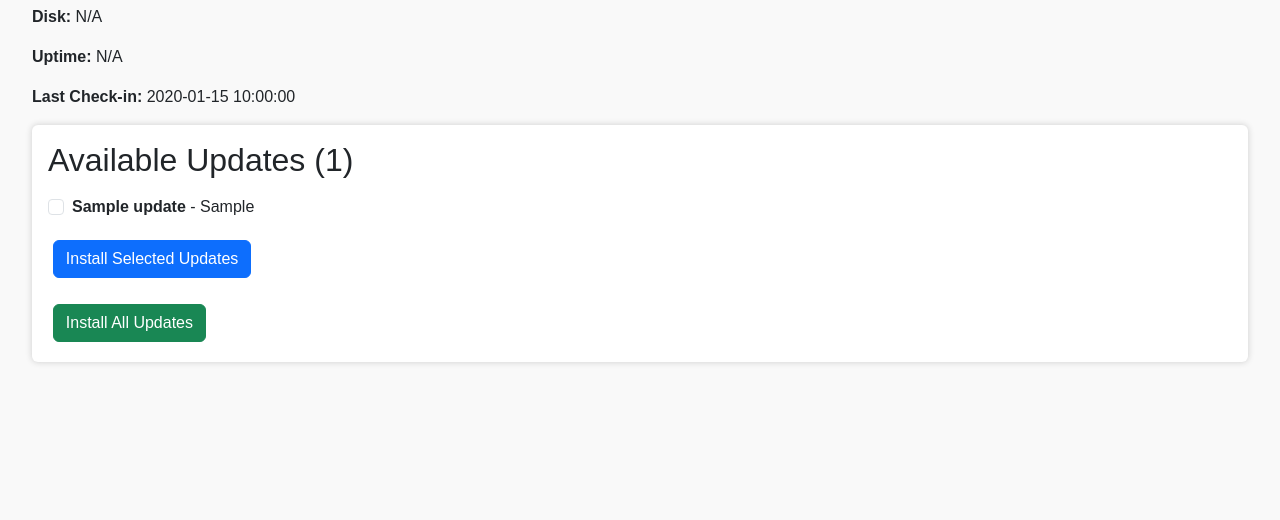
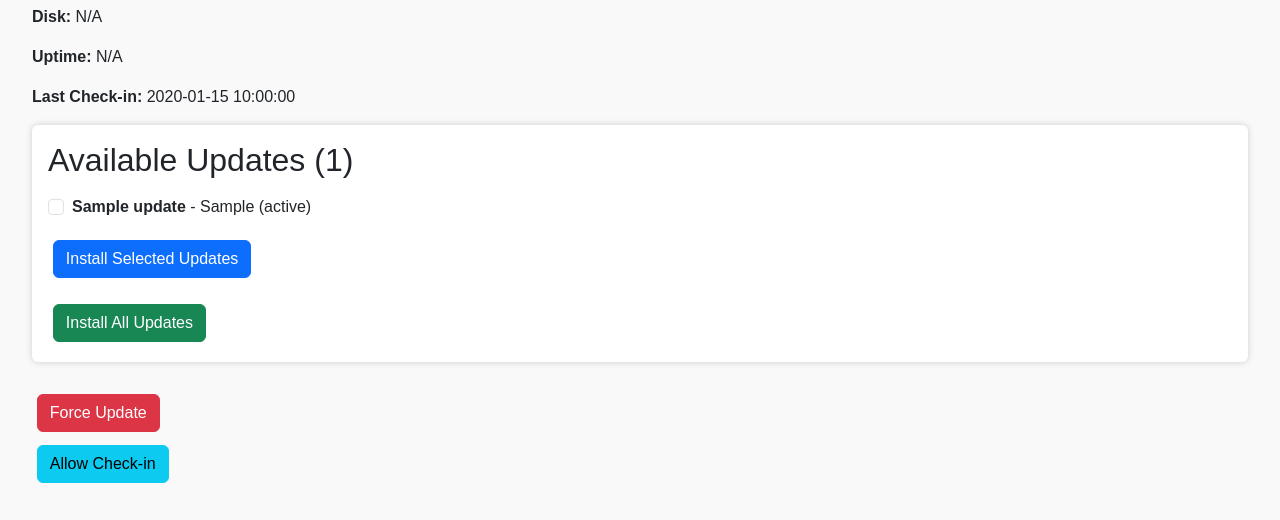
Before and after one commit to gitarman94/PatchPilot, a Flask app: template templates/client_detail.html in a window 1280 px wide. Shown: the part 310-830 px from the top of the page. Before the commit the page ends 674 px from the top, so only its background shows below. Run offline with Flask 3, Linux system fonts and the light colour scheme; the template is opened without the code that fills it: values that come from a table or form of the project are taken from there, others are empty; tables that the repository leaves empty hold one stand-in row (values such as "Sample post"); parts of the project's set-up code (start-up, migrations or seed data) failed here and were passed over.

Commit message:
Update client_detail.html

```diff
--- a/templates/client_detail.html
+++ b/templates/client_detail.html
@@ -19,6 +19,7 @@
             padding: 1em;
             border-radius: 6px;
             box-shadow: 0 0 6px #ccc;
+            margin-bottom: 1.5em;
         }
         .btn {
             margin: 0.3em;
@@ -75,6 +76,7 @@
                     <label class="form-check-label" for="update-{{ loop.index }}">
                         <strong>{{ update.title or update.kb_or_package }}</strong>
                         {% if update.severity %} - {{ update.severity }}{% endif %}
+                        {% if update.status %} ({{ update.status }}){% endif %}
                     </label>
                 </div>
                 {% endfor %}
@@ -94,11 +96,18 @@
     </div>
 
     {% if not client.approved %}
-        <form method="post" action="/approve/{{ client.id }}" style="margin-top:1em;">
+        <form method="post" action="/approve/{{ client.id }}">
             <button type="submit" class="btn btn-warning">Approve Client</button>
         </form>
     {% endif %}
 
+    <form method="post" action="/admin/force-update/{{ client.id }}">
+        <button type="submit" class="btn btn-danger mt-2">Force Update</button>
+    </form>
+    <form method="post" action="/admin/allow-checkin/{{ client.id }}">
+        <button type="submit" class="btn btn-info mt-2">Allow Check-in</button>
+    </form>
+
     <script src="https://cdn.jsdelivr.net/npm/bootstrap@5.3.0/dist/js/bootstrap.bundle.min.js" crossorigin="anonymous"></script>
 </body>
 </html>
```
